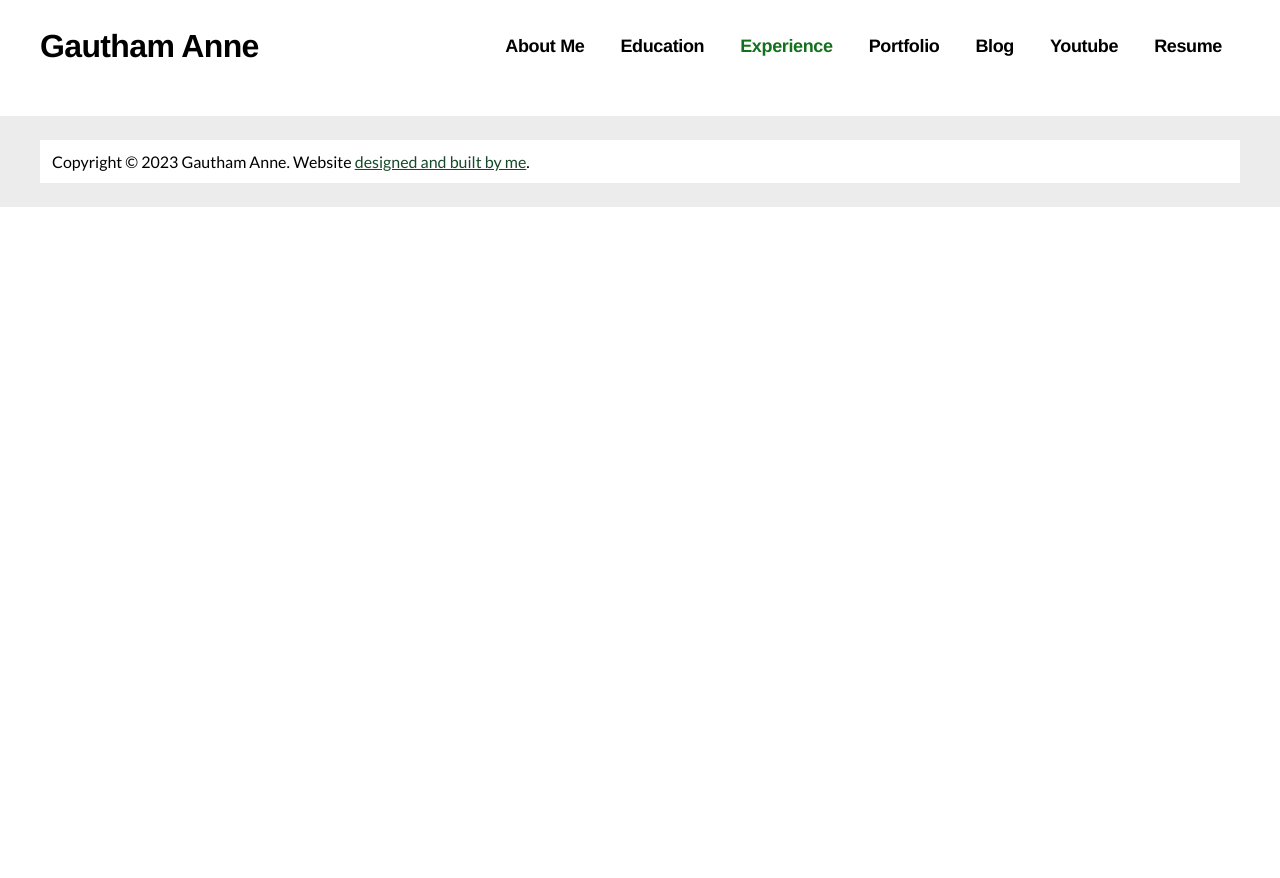
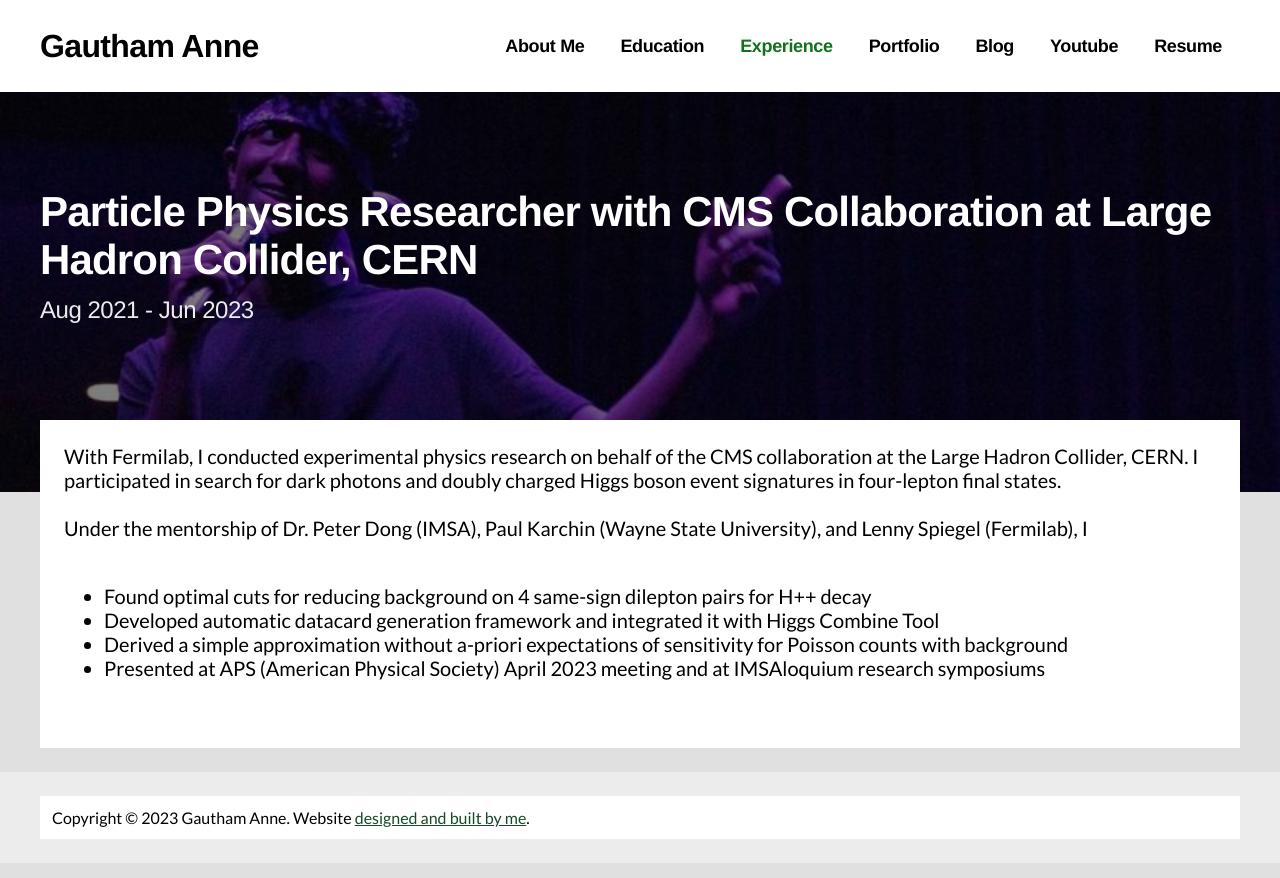
Before and after one commit to annegautham/annegautham.github.io, a Jekyll site: the page built from experience/fermilab.md, in a window 1280 px wide. Shown: the top 878 px of the page. Built offline with Jekyll 4.4.1, drawn with Linux system fonts in a browser that asks for light colours; some web fonts are replaced; our own code applies the rules of GitHub Pages for plain Markdown files.

Commit message:
updates to exp

```diff
--- a/experience/fermilab.md
+++ b/experience/fermilab.md
@@ -0,0 +1,20 @@
+---
+layout: detailpage
+title: Particle Physics Researcher with CMS Collaboration at Large Hadron Collider, CERN
+description: Aug 2021 - Jun 2023
+---
+
+With Fermilab, I conducted experimental physics research on behalf of the CMS collaboration at the Large Hadron Collider, CERN. I participated in search for dark photons and doubly charged Higgs boson event signatures in four-lepton final states.
+
+<br>
+
+Under the mentorship of Dr. Peter Dong (IMSA), Paul Karchin (Wayne State University), and Lenny Spiegel (Fermilab), I
+
+<br>
+
+* Found optimal cuts for reducing background on 4 same-sign dilepton pairs for H++ decay
+* Developed automatic datacard generation framework and integrated it with Higgs Combine Tool
+* Derived a simple approximation without a-priori expectations of sensitivity for Poisson counts with background
+* Presented at APS (American Physical Society) April 2023 meeting and at IMSAloquium research symposiums
+
+<br>
```
Also changed, not shown: experience/compbio.md (+1 -1 lines), experience/index.md (+1 -1 lines), experience/qtm.md (+2 -2 lines), 12 other files.
